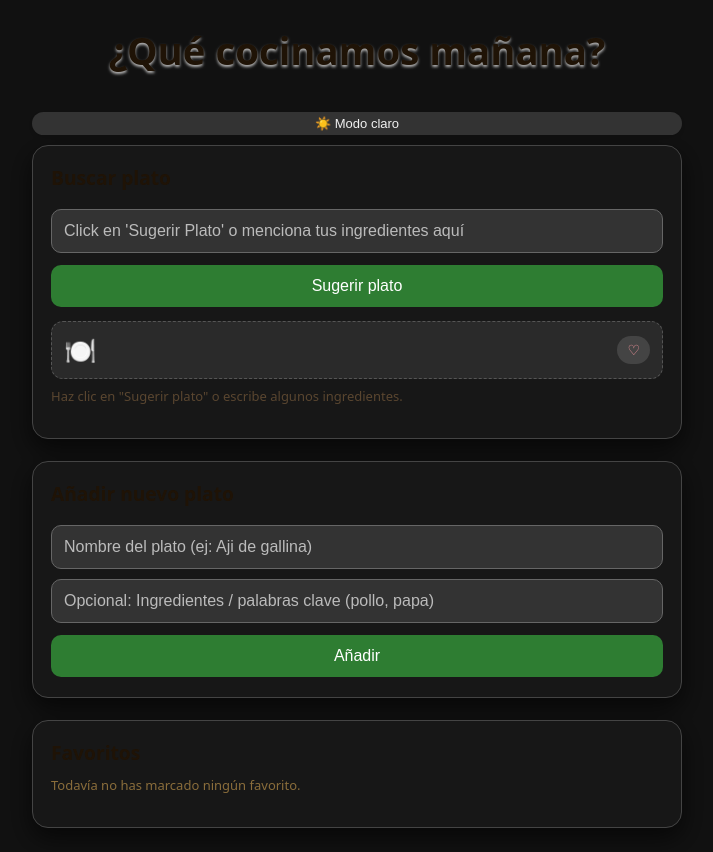
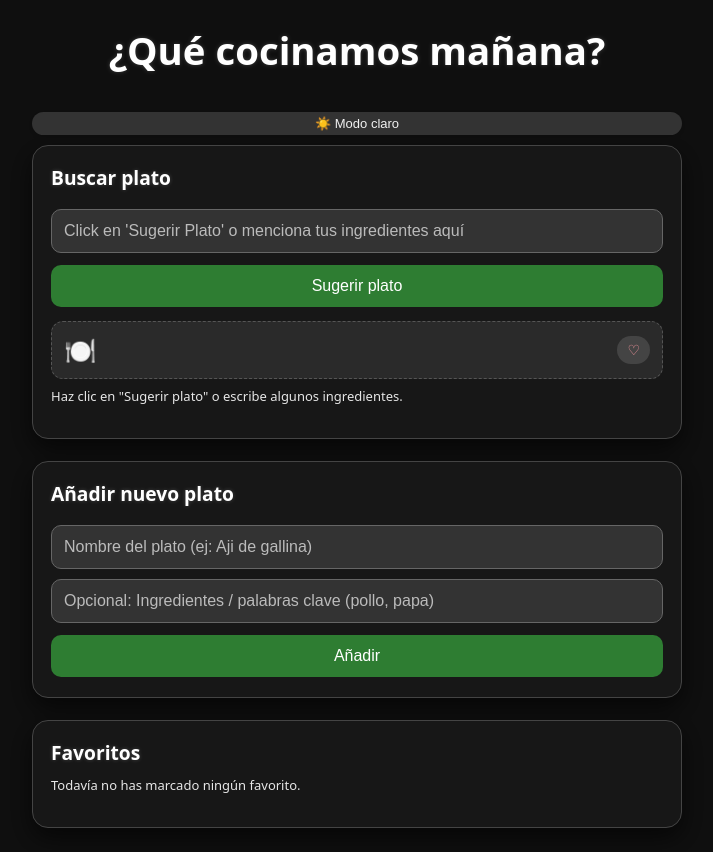
Before and after one commit to wzzzodiac/papa_cocina, a plain HTML site: page index.html in a window 1280 px wide. Both pictures are taken after a click on the button "🌙 Modo oscuro". Shown: the whole page, without its empty margins (283-996 px from the left). Drawn offline with Linux system fonts and the light colour scheme.

Commit message:
Update styles.css

```diff
--- a/styles.css
+++ b/styles.css
@@ -19,9 +19,8 @@ body.dark::before {
   content: "";
   position: fixed;
   inset: 0;
-  background: rgba(0,0,0,0.55);  /* oscurece la imagen */
+  background: rgba(0,0,0,0.6);  /* oscurece la imagen */
   z-index: -1;                  /* detrás del contenido */
-  backdrop-filter: brightness(70%);
 }
 
 
@@ -334,34 +333,34 @@ body.dark .theme-toggle:hover {
 
 /* ----- TEXTOS MODO OSCURO ----- */
 
-body.dark-mode {
+body.dark {
     color: #f1f1f1 !important;
 }
 
-body.dark-mode h1,
-body.dark-mode h2,
-body.dark-mode h3,
-body.dark-mode h4,
-body.dark-mode h5,
-body.dark-mode h6,
-body.dark-mode .title,
-body.dark-mode .section-title {
+body.dark h1,
+body.dark h2,
+body.dark h3,
+body.dark h4,
+body.dark h5,
+body.dark h6,
+body.dark .title,
+body.dark .section-title {
     color: #ffffff !important;
     text-shadow: 0 0 4px rgba(255,255,255,0.2);
 }
 
 /* textos dentro de cajas */
-body.dark-mode .section,
-body.dark-mode .favorite-item,
-body.dark-mode label,
-body.dark-mode p,
-body.dark-mode span,
-body.dark-mode .result-title,
-body.dark-mode .result-category {
+body.dark .section,
+body.dark .favorite-item,
+body.dark label,
+body.dark p,
+body.dark span,
+body.dark .result-title,
+body.dark .result-category {
     color: #e6e6e6 !important;
 }
 
 /* inputs */
-body.dark-mode input {
+body.dark input {
     color: #ffffff !important;
 }
```
